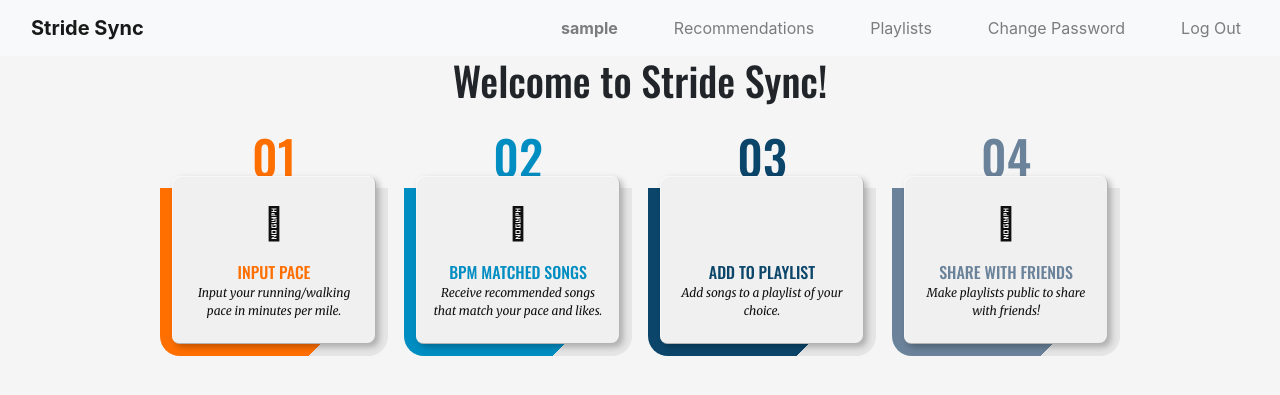
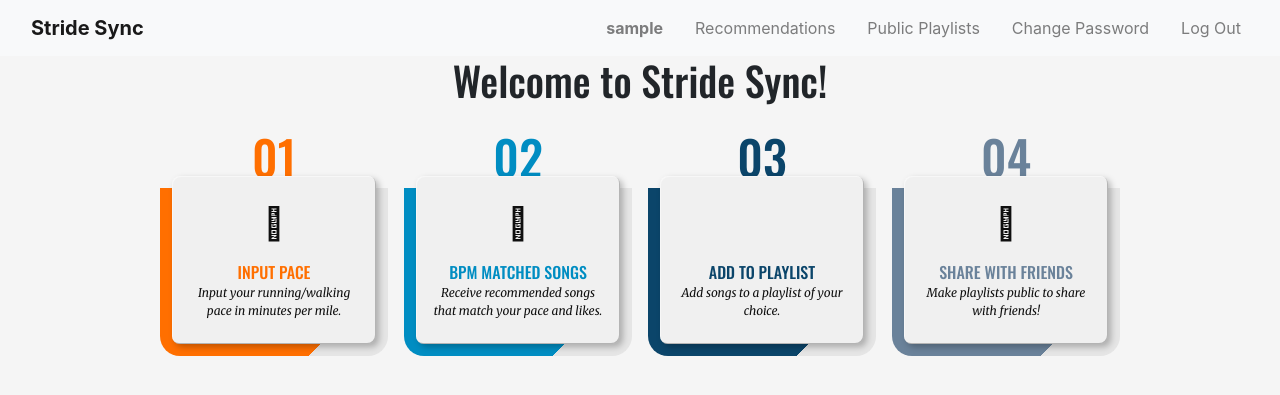
Before and after one commit to kaylynn-johnson/stride-sync, a Django app: page / in a window 1280 px wide. Shown: the top 395 px of the page. Run offline with Django 5.2, Linux system fonts and the light colour scheme; the visitor is signed in with stand-in values (Sample User, id 1); some libraries are stand-ins or nearby versions.

Commit message:
Change navigation to public playlists and reduce spacing

```diff
--- a/playlist/static/playlist/styles.css
+++ b/playlist/static/playlist/styles.css
@@ -130,6 +130,6 @@ body {
     padding-right: 5;
     margin-bottom: 0;
     list-style: none;
-    column-gap: 5vh;
+    column-gap: 2vh;
     align-items: center;
 }
--- a/playlist/templates/playlist/layout.html
+++ b/playlist/templates/playlist/layout.html
@@ -32,7 +32,7 @@
                             <a class="nav-link" href="{% url 'recommendations' user.username %}">Recommendations</a>
                         </li>
                         <li class="nav-item">
-                            <a class="nav-link" href="{% url 'playlists' %}">Playlists</a>
+                            <a class="nav-link" href="{% url 'playlists' %}">Public Playlists</a>
                         </li>
                         <li class="nav-item">
                             <a class="nav-link" href="{% url 'change_password' %}">Change Password</a>
```
